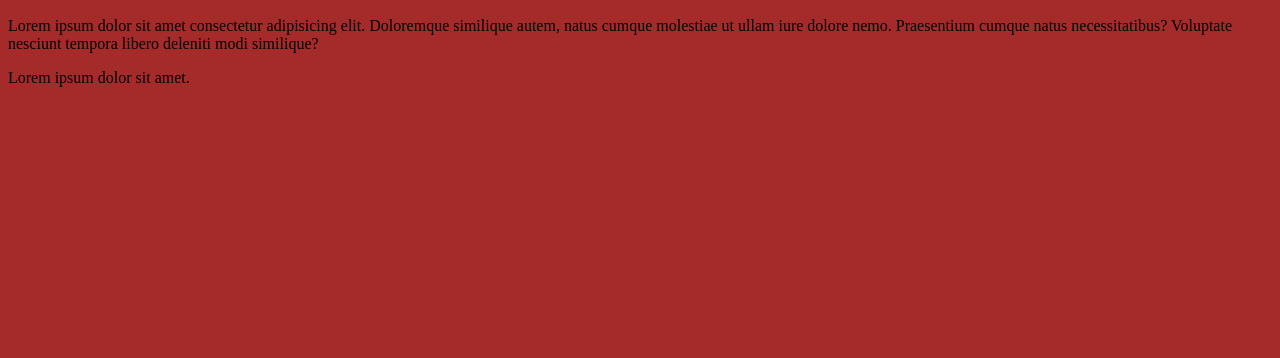
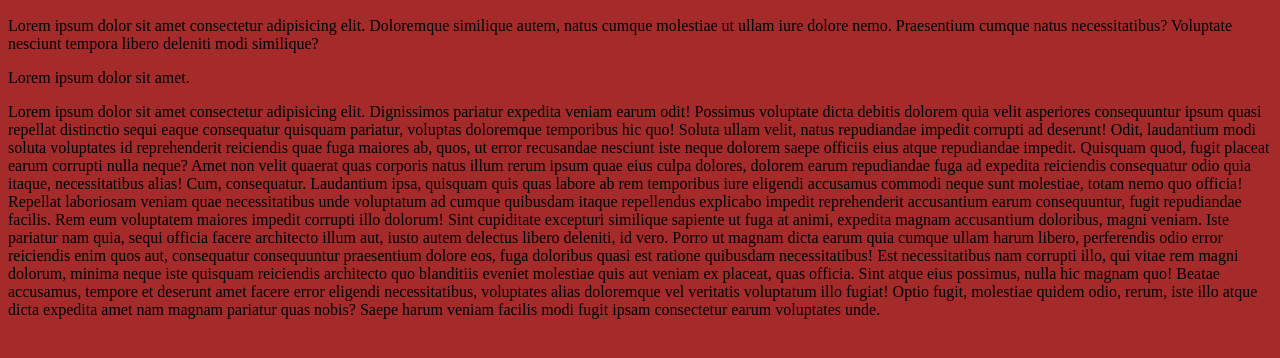
Before and after one commit to Axl-UCLL/GitRepoTest, a plain HTML site: page index.html in a window 1280 px wide. Shown: the part 110-468 px from the top of the page. Drawn offline with Linux system fonts and the light colour scheme.

Commit message:
grote nieuwe alinea

```diff
--- a/index.html
+++ b/index.html
@@ -15,9 +15,29 @@
         ullam iure dolore nemo. Praesentium cumque natus necessitatibus? Voluptate nesciunt tempora libero deleniti modi
         similique?</p>
 
-        <p>Lorem ipsum dolor sit amet.</p>
+    <p>Lorem ipsum dolor sit amet.</p>
 
-
+    <p>Lorem ipsum dolor sit amet consectetur adipisicing elit. Dignissimos pariatur expedita veniam earum odit!
+        Possimus voluptate dicta debitis dolorem quia velit asperiores consequuntur ipsum quasi repellat distinctio
+        sequi eaque consequatur quisquam pariatur, voluptas doloremque temporibus hic quo! Soluta ullam velit, natus
+        repudiandae impedit corrupti ad deserunt! Odit, laudantium modi soluta voluptates id reprehenderit reiciendis
+        quae fuga maiores ab, quos, ut error recusandae nesciunt iste neque dolorem saepe officiis eius atque
+        repudiandae impedit. Quisquam quod, fugit placeat earum corrupti nulla neque? Amet non velit quaerat quas
+        corporis natus illum rerum ipsum quae eius culpa dolores, dolorem earum repudiandae fuga ad expedita reiciendis
+        consequatur odio quia itaque, necessitatibus alias! Cum, consequatur. Laudantium ipsa, quisquam quis quas labore
+        ab rem temporibus iure eligendi accusamus commodi neque sunt molestiae, totam nemo quo officia! Repellat
+        laboriosam veniam quae necessitatibus unde voluptatum ad cumque quibusdam itaque repellendus explicabo impedit
+        reprehenderit accusantium earum consequuntur, fugit repudiandae facilis. Rem eum voluptatem maiores impedit
+        corrupti illo dolorum! Sint cupiditate excepturi similique sapiente ut fuga at animi, expedita magnam
+        accusantium doloribus, magni veniam. Iste pariatur nam quia, sequi officia facere architecto illum aut, iusto
+        autem delectus libero deleniti, id vero. Porro ut magnam dicta earum quia cumque ullam harum libero, perferendis
+        odio error reiciendis enim quos aut, consequatur consequuntur praesentium dolore eos, fuga doloribus quasi est
+        ratione quibusdam necessitatibus! Est necessitatibus nam corrupti illo, qui vitae rem magni dolorum, minima
+        neque iste quisquam reiciendis architecto quo blanditiis eveniet molestiae quis aut veniam ex placeat, quas
+        officia. Sint atque eius possimus, nulla hic magnam quo! Beatae accusamus, tempore et deserunt amet facere error
+        eligendi necessitatibus, voluptates alias doloremque vel veritatis voluptatum illo fugiat! Optio fugit,
+        molestiae quidem odio, rerum, iste illo atque dicta expedita amet nam magnam pariatur quas nobis? Saepe harum
+        veniam facilis modi fugit ipsam consectetur earum voluptates unde.</p>
 </body>
 
 </html>
```
